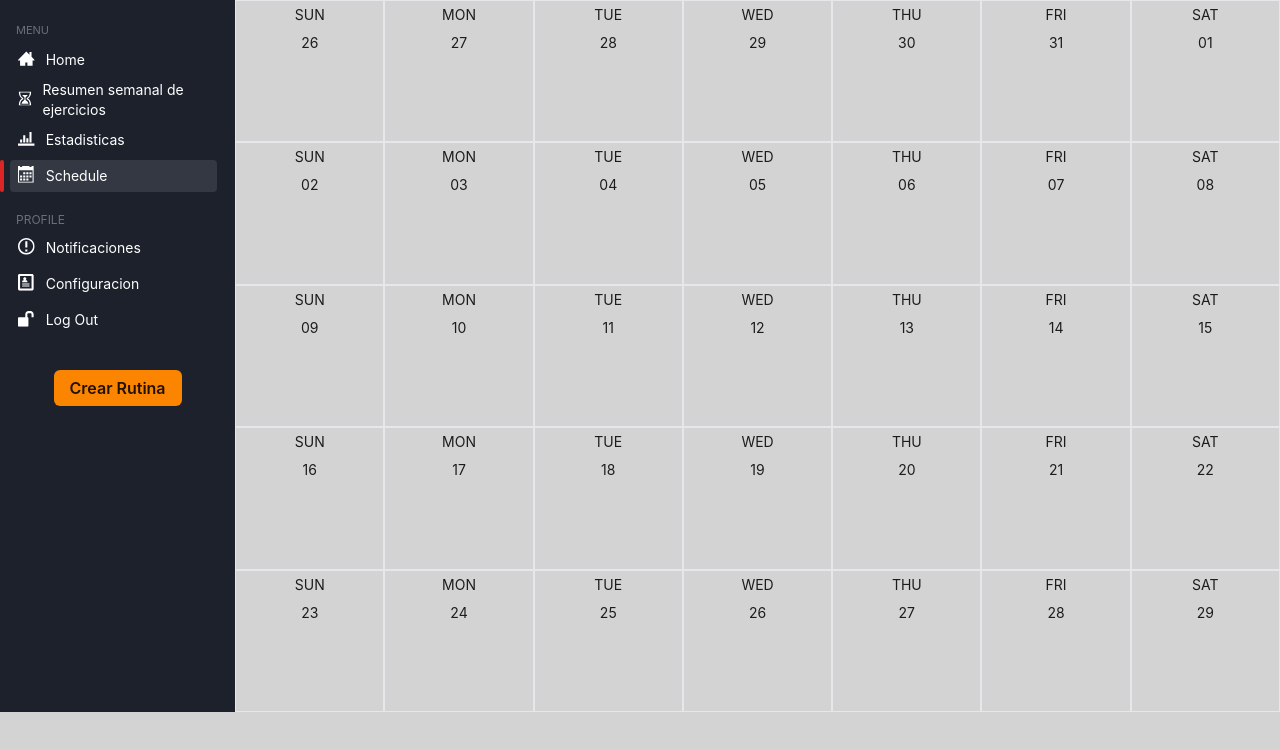
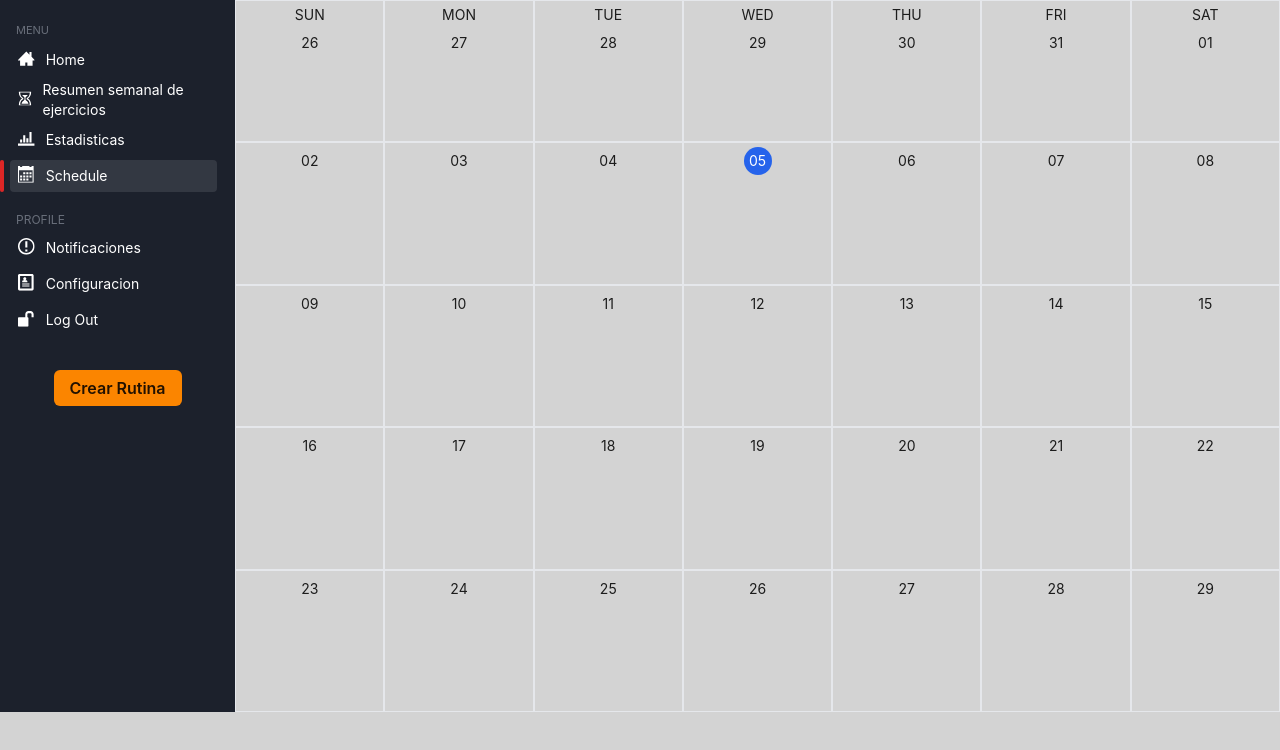
Before and after one commit to No-Country/c10-40-ft-mern, a React (Vite) app in the folder frontend/: page /dashboard/schedule in a window 1280 px wide. Shown: the top 750 px of the page. Built offline with nearby package versions, Linux system fonts and the light colour scheme.

Commit message:
feat: :zap: add current day in CalendarComp

```diff
--- a/frontend/src/components/Calendar/CalendarComp/CalendarDay.tsx
+++ b/frontend/src/components/Calendar/CalendarComp/CalendarDay.tsx
@@ -1,11 +1,27 @@
-import { type Dayjs } from 'dayjs'
+import React from 'react'
+import dayjs, { type Dayjs } from 'dayjs'
 
-const CalendarDay = ({ day }: { day: Dayjs }): JSX.Element => {
+const CalendarDay = ({
+  day,
+  rowIdx
+}: {
+  day: Dayjs
+  rowIdx: React.Key
+}): JSX.Element => {
+  function getCurrentDayClass(): string {
+    return day.format('DD-MM-YY') === dayjs().format('DD-MM-YY')
+      ? 'bg-blue-600 text-white rounded-full w-7'
+      : ''
+  }
   return (
     <div className="border border-gray-200 flex flex-col">
       <header className="flex flex-col items-center">
-        <p className="text-sm mt-1">{day.format('ddd').toUpperCase()}</p>
-        <p className="text-sm p-1 my-1 text-center">{day.format('DD')}</p>
+        {rowIdx === 0 && (
+          <p className="text-sm mt-1">{day.format('ddd').toUpperCase()}</p>
+        )}
+        <p className={`text-sm p-1 my-1 text-center ${getCurrentDayClass()}`}>
+          {day.format('DD')}
+        </p>
       </header>
     </div>
   )
--- a/frontend/src/components/Calendar/CalendarComp/CalendarMonth.tsx
+++ b/frontend/src/components/Calendar/CalendarComp/CalendarMonth.tsx
@@ -12,7 +12,7 @@
       {month.map((row: any[], i: React.Key) => (
         <React.Fragment key={i}>
           {row.map((day, idx) => (
-            <CalendarDay day={day} key={idx} />
+            <CalendarDay day={day} key={idx} rowIdx={i} />
           ))}
         </React.Fragment>
       ))}
```
